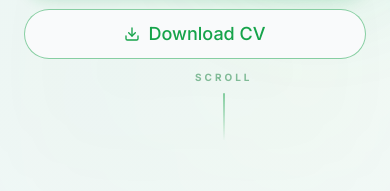
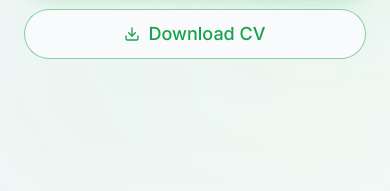
Before and after one commit to mani177k/Portfolio, a React app in the folder portfolio/: page / in a window 390 px wide. Shown: the part 647-838 px from the top of the page. Built offline with nearby package versions, Linux system fonts and the light colour scheme; the HTML template or start-up script is replaced by a standard one.

Commit message:
fix: hide scroll indicator on mobile to prevent overlap

```diff
--- a/portfolio/src/components/Hero.tsx
+++ b/portfolio/src/components/Hero.tsx
@@ -102,7 +102,7 @@
         </div>
       </div>
 
-      <div className="absolute bottom-10 left-1/2 -translate-x-1/2 flex flex-col items-center gap-2 animate-bounce opacity-50">
+      <div className="hidden sm:flex absolute bottom-10 left-1/2 -translate-x-1/2 flex-col items-center gap-2 animate-bounce opacity-50">
         <span className="text-[10px] font-black tracking-[0.3em] text-green-700 uppercase">Scroll</span>
         <div className="w-0.5 h-12 bg-gradient-to-b from-green-600 to-transparent rounded-full"></div>
       </div>
```
